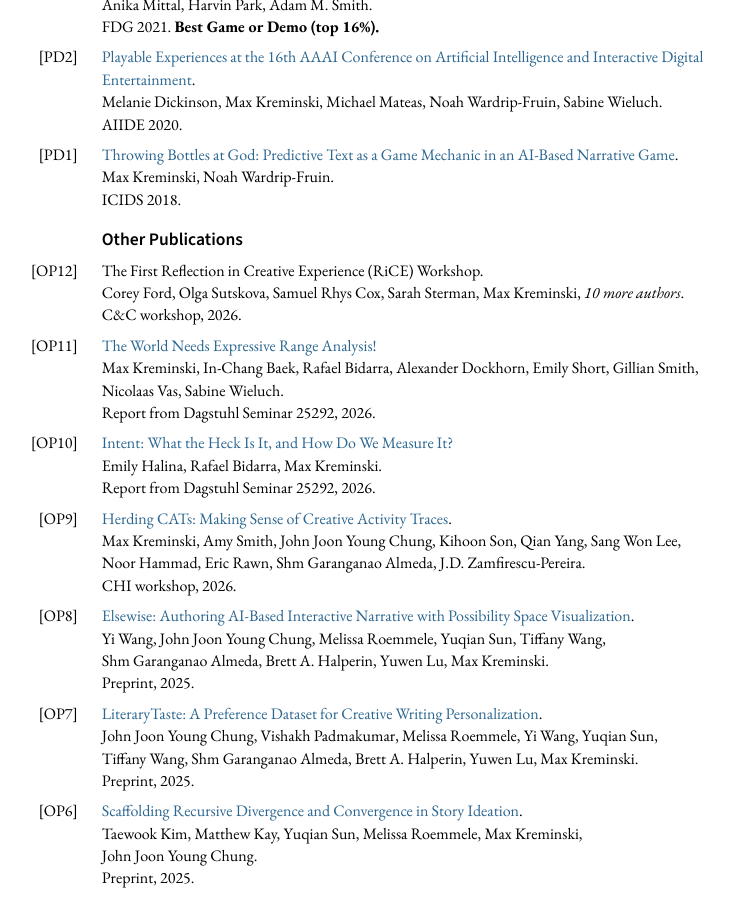
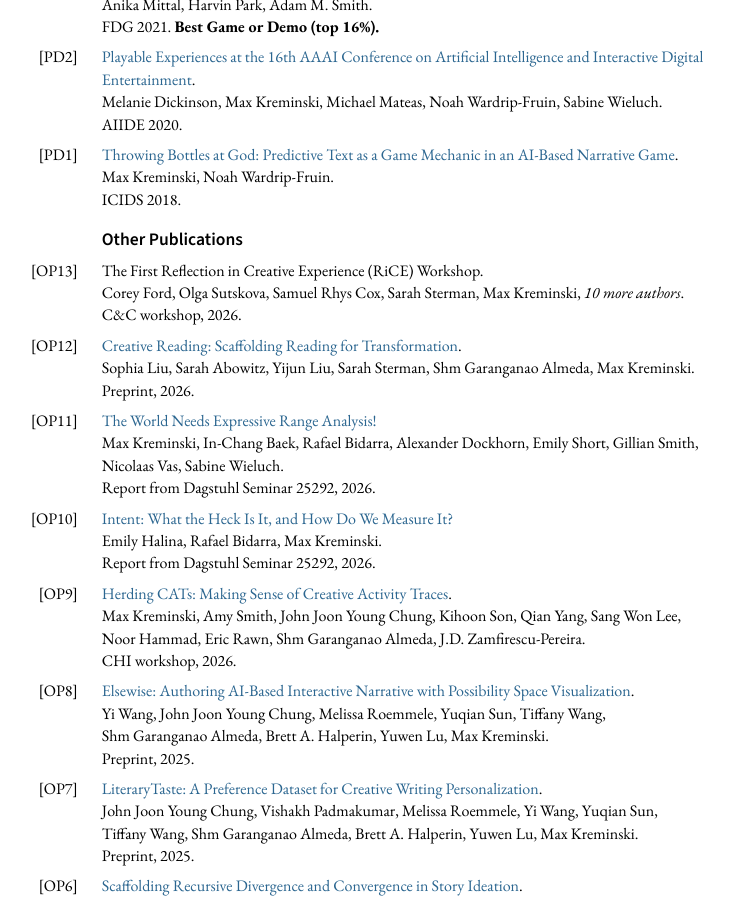
Before and after one commit to mkremins/mkremins.github.io, a Jekyll site: the page built from cv/index.html, in a window 1280 px wide and 900 px high, scrolled down 7754 px. Shown: the whole window, without its empty margins (281-1014 px from the left). Built offline with Jekyll 4.4.1, drawn with Linux system fonts in a browser that asks for light colours.

Commit message:
Add ScR4T preprint

```diff
--- a/_data/publications.json
+++ b/_data/publications.json
@@ -51,6 +51,14 @@
   "venue": "Human-AI Co-Creativity",
   "parent_venue": "ICML",
   "pubtype": "workshop",
+},
+{
+  "title": "Creative Reading: Scaffolding Reading for Transformation",
+  "url": "https://arxiv.org/abs/2606.04308",
+  "authors": ["Sophia Liu", "Sarah Abowitz", "Yijun Liu", "Sarah Sterman", "Shm Garanganao Almeda", "Max Kreminski"],
+  "year": "2026",
+  "venue": "Preprint",
+  "pubtype": "other",
 },
 {
   "title": "An Authoring Framework for LLM-Based Drama Managers",
```
